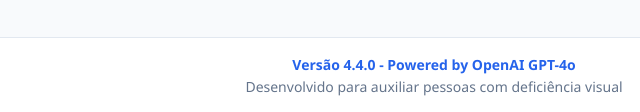
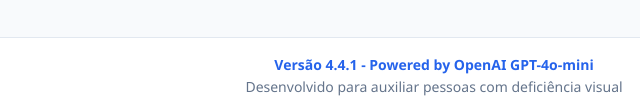
Before and after one commit to davitaveira1/leitor-pressao-arterial, a plain HTML site: page index.html in a window 1280 px wide. Shown: the part 1342-1454 px from the top of the page, 206-846 px from the left. Drawn offline with Linux system fonts and the light colour scheme.

Commit message:
fix: usar gpt-4o-mini (30x mais barato)

```diff
--- a/app.js
+++ b/app.js
@@ -7,7 +7,7 @@
 
 // Configuração da OpenAI - API Key armazenada localmente no navegador
 const AI_CONFIG = {
-    model: 'gpt-4o',
+    model: 'gpt-4o-mini',
     apiUrl: 'https://api.openai.com/v1/chat/completions',
     getApiKey: function() {
         let key = localStorage.getItem('openai_api_key');
--- a/index.html
+++ b/index.html
@@ -127,7 +127,7 @@
     </main>
 
     <footer role="contentinfo">
-        <p id="app-version">Versão 4.4.0 - Powered by OpenAI GPT-4o</p>
+        <p id="app-version">Versão 4.4.1 - Powered by OpenAI GPT-4o-mini</p>
         <p>Desenvolvido para auxiliar pessoas com deficiência visual</p>
     </footer>
 
```
